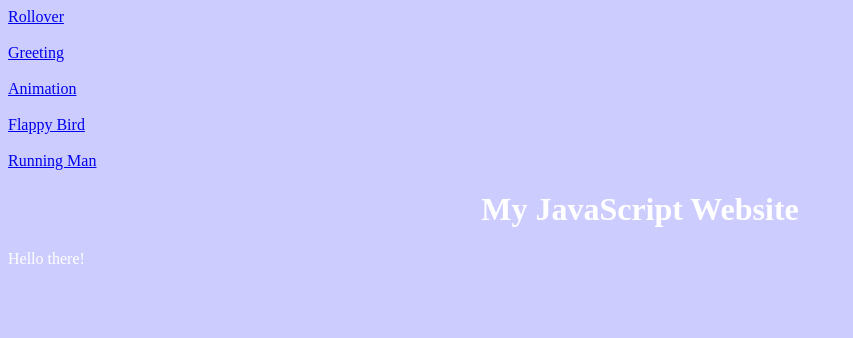
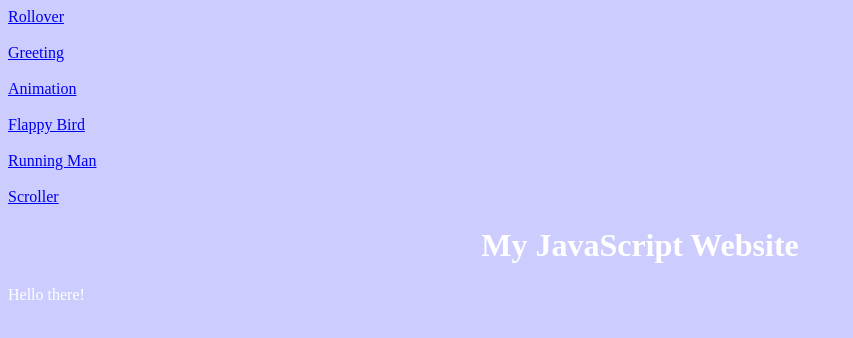
Before and after one commit to p1weigel22/mywebsite, a plain HTML site: page index.html in a window 1280 px wide. Shown: the whole page, without its empty margins (0-853 px from the left). Drawn offline with Linux system fonts and the light colour scheme.

Commit message:
Add files via upload

```diff
--- a/index.html
+++ b/index.html
@@ -12,6 +12,8 @@
     <a href="anim1.html"> Flappy Bird </a>
       <br/><br/>
     <a href="dude.html"> Running Man </a>
+     <br/><br/>
+    <a href="scrolling1.html"> Scroller </a>
 <font face="Trebuchet" color="white">
 
 <center>
```
